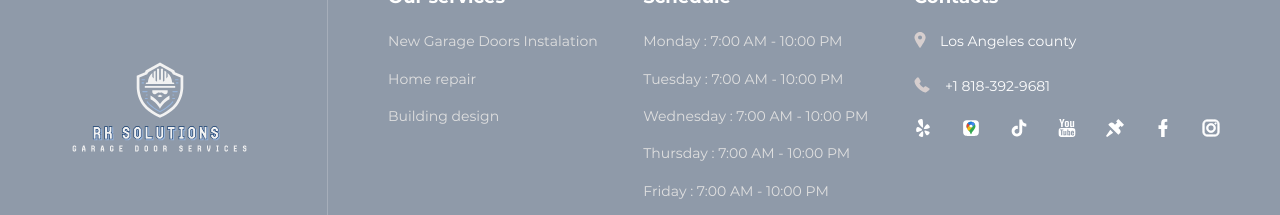
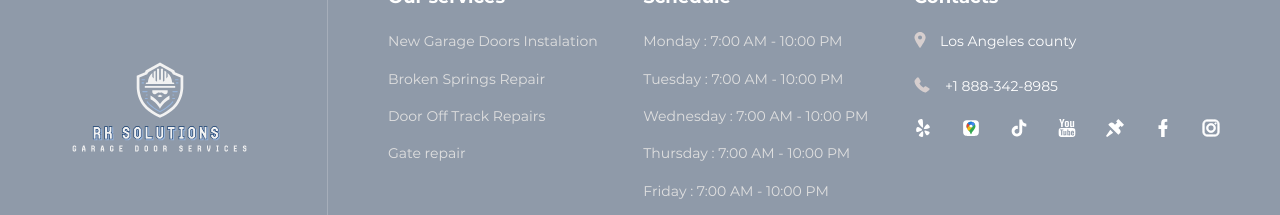
Before and after one commit to YahavHelfer/Ben-Garage-door-Project, a website: page index.html in a window 1280 px wide. Shown: the part 6534-6749 px from the top of the page. Drawn offline with nearby package versions, Linux system fonts and the light colour scheme.

Commit message:
Add files via upload

```diff
--- a/index.html
+++ b/index.html
@@ -680,8 +680,9 @@
 						<h5 class="footer-title">Our services</h5>
 						<ul>
 							<li><a href="#">New Garage Doors Instalation</a></li>
-							<li><a href="#">Home repair</a></li>
-							<li><a href="#">Building design</a></li>
+							<li><a href="#">Broken Springs Repair</a></li>
+							<li><a href="#">Door Off Track Repairs</a></li>
+							<li><a href="#">Gate repair</a></li>
 
 						</ul>
 
@@ -709,7 +710,7 @@
 						</div>
 						<a href="tel:+1 888-342-8985" class="footer-info-item">
 							<div class="footer-info-icon"><img src="images/phone-gray.svg" alt="Phone"></div>
-							<div class="footer-info-text">+1 818-392-9681</div>
+							<div class="footer-info-text">+1 888-342-8985</div>
 						</a>
 
 						<div class="footer-social">
```
